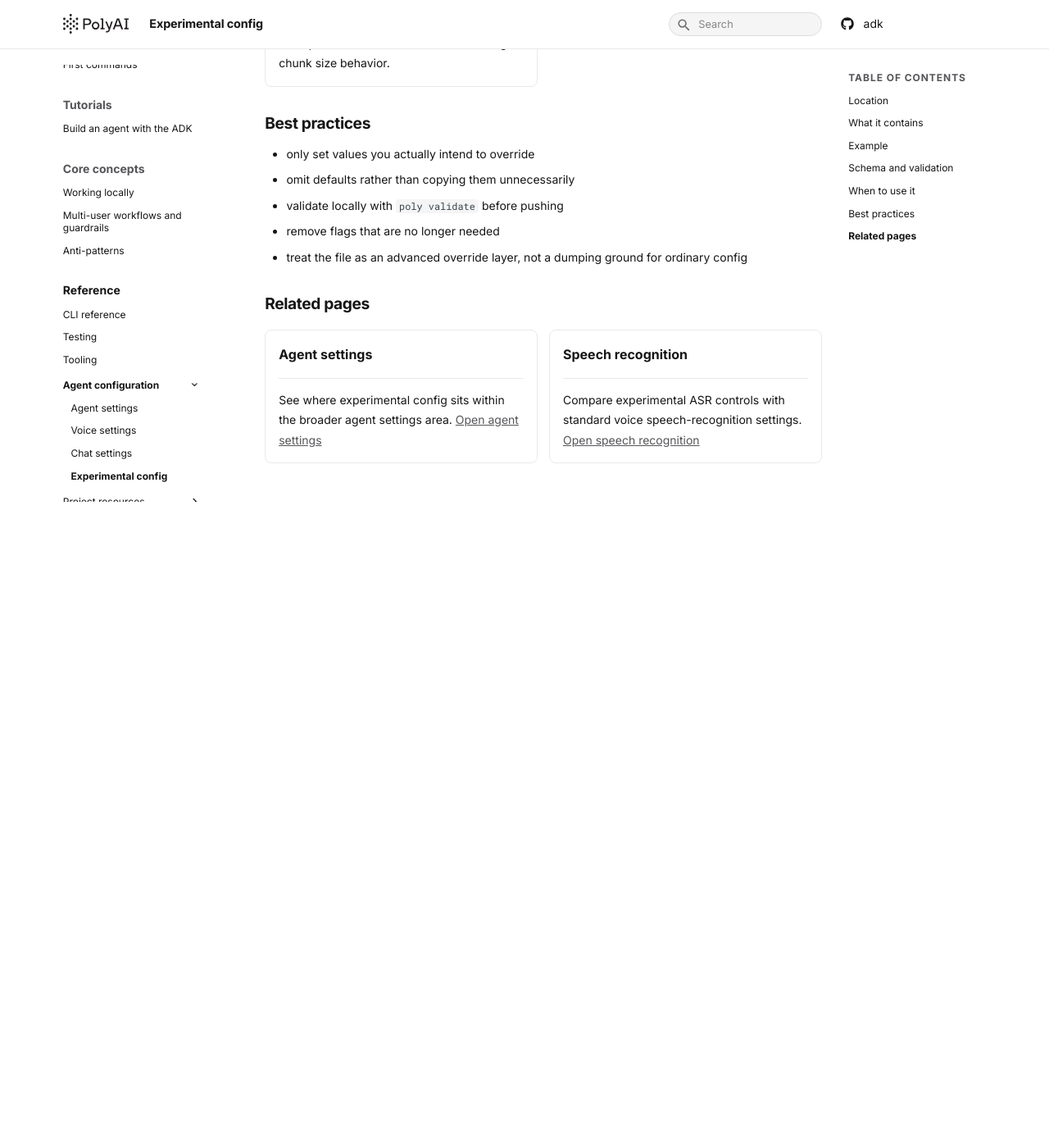
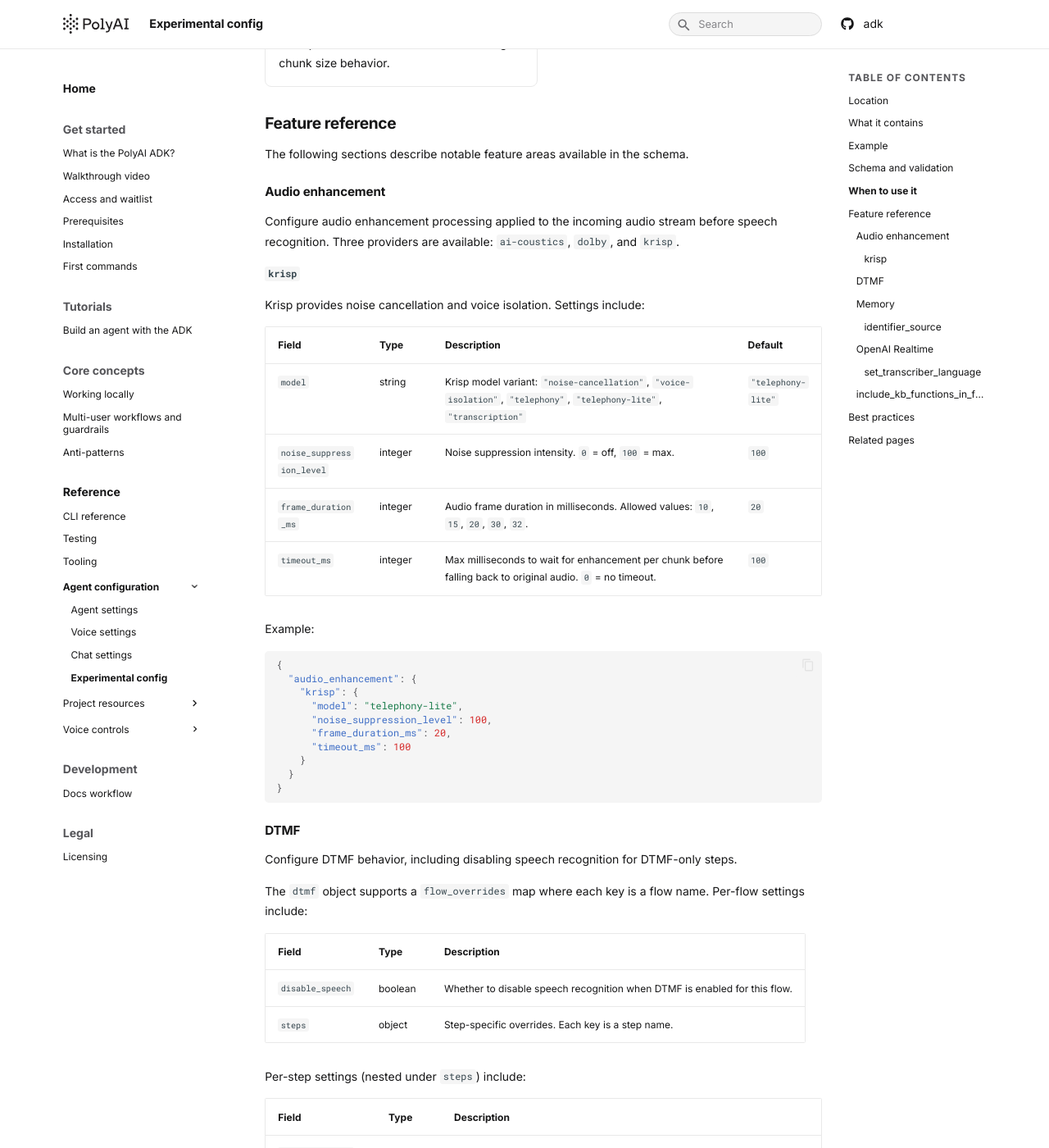
Before and after one commit to polyai/adk, an MkDocs documentation site: the page built from docs/docs/reference/experimental_config.md, in a window 1280 px wide and 1400 px high, scrolled down 1935 px. Shown: the whole window at 82% size. Built offline with MkDocs 1.6.1 and Material for MkDocs 9.7.7, drawn with Linux system fonts in a browser that asks for light colours; before the commit the page ends 2565 px from its top, so only the background shows below that; some of the changed text lies outside the part shown.

Commit message:
docs: chore: Update experimental config (#74)
## Summary

<!-- What does this PR do? Keep it to 1-3 sentences. -->

## Motivation

<!-- Why is this change needed? Link to an issue if applicable. -->

Closes #<!-- issue number -->

## Changes

<!-- Bullet list of the key changes. Focus on *what* changed, not *how*.
-->

-

## Test strategy

<!-- How did you verify this works? Check all that apply. -->

- [ ] Added/updated unit tests
- [ ] Manual CLI testing (`poly <command>`)
- [ ] Tested against a live Agent Studio project
- [x] N/A (docs, config, or trivial change)

## Checklist

- [ ] `ruff check .` and `ruff format --check .` pass
- [ ] `pytest` passes
- [ ] No breaking changes to the `poly` CLI interface (or migration path
documented)
- [ ] Commit messages follow [conventional
commits](https://www.conventionalcommits.org/)

## Screenshots / Logs

<!-- Optional: paste terminal output, screenshots, or before/after diffs
if helpful. -->

Co-authored-by: github-actions[bot] <github-actions[bot]@users.noreply.github.com>

```diff
--- a/docs/docs/reference/experimental_config.md
+++ b/docs/docs/reference/experimental_config.md
@@ -100,6 +100,133 @@
 
 </div>
 
+## Feature reference
+
+The following sections describe notable feature areas available in the schema.
+
+### Audio enhancement
+
+Configure audio enhancement processing applied to the incoming audio stream before speech recognition. Three providers are available: `ai-coustics`, `dolby`, and `krisp`.
+
+#### `krisp`
+
+Krisp provides noise cancellation and voice isolation. Settings include:
+
+| Field | Type | Description | Default |
+|---|---|---|---|
+| `model` | string | Krisp model variant: `"noise-cancellation"`, `"voice-isolation"`, `"telephony"`, `"telephony-lite"`, `"transcription"` | `"telephony-lite"` |
+| `noise_suppression_level` | integer | Noise suppression intensity. `0` = off, `100` = max. | `100` |
+| `frame_duration_ms` | integer | Audio frame duration in milliseconds. Allowed values: `10`, `15`, `20`, `30`, `32`. | `20` |
+| `timeout_ms` | integer | Max milliseconds to wait for enhancement per chunk before falling back to original audio. `0` = no timeout. | `100` |
+
+Example:
+
+~~~json
+{
+  "audio_enhancement": {
+    "krisp": {
+      "model": "telephony-lite",
+      "noise_suppression_level": 100,
+      "frame_duration_ms": 20,
+      "timeout_ms": 100
+    }
+  }
+}
+~~~
+
+### DTMF
+
+Configure DTMF behavior, including disabling speech recognition for DTMF-only steps.
+
+The `dtmf` object supports a `flow_overrides` map where each key is a flow name. Per-flow settings include:
+
+| Field | Type | Description |
+|---|---|---|
+| `disable_speech` | boolean | Whether to disable speech recognition when DTMF is enabled for this flow. |
+| `steps` | object | Step-specific overrides. Each key is a step name. |
+
+Per-step settings (nested under `steps`) include:
+
+| Field | Type | Description |
+|---|---|---|
+| `disable_speech` | boolean | Whether to disable speech recognition for this step. Takes precedence over the flow-level setting. |
+| `first_digit_timeout` | integer | Timeout in seconds for the first DTMF digit input for this step. Minimum: `1`. |
+
+Example:
+
+~~~json
+{
+  "dtmf": {
+    "flow_overrides": {
+      "Payment Flow": {
+        "disable_speech": true,
+        "steps": {
+          "Enter Card Number": {
+            "disable_speech": true,
+            "first_digit_timeout": 5
+          }
+        }
+      }
+    }
+  }
+}
+~~~
+
+### Memory
+
+Configure agent memory features, including repeat-caller identification.
+
+#### `identifier_source`
+
+By default, memory lookups use the caller or callee phone number as the identifier. The `identifier_source` field lets you supply a custom source instead.
+
+| Field | Type | Description |
+|---|---|---|
+| `identifier_source` | string | Custom source for the memory lookup identifier. Must match the pattern `(sip_headers\|integration_attributes\|state):.+`. |
+
+Example:
+
+~~~json
+{
+  "memory": {
+    "identifier_source": "sip_headers:X-Customer-Id"
+  }
+}
+~~~
+
+### OpenAI Realtime
+
+Configure behavior for the OpenAI Realtime integration, including transcription settings.
+
+#### `set_transcriber_language`
+
+| Field | Type | Description | Default |
+|---|---|---|---|
+| `set_transcriber_language` | boolean | When `true`, the conversation language code is passed to the transcriber in the session configuration, making the model adhere more strictly to the specified language. Do not use this in multilingual projects with a language detection component. | `false` |
+
+Example:
+
+~~~json
+{
+  "openai_realtime": {
+    "transcription": {
+      "set_transcriber_language": true
+    }
+  }
+}
+~~~
+
+### `include_kb_functions_in_flows`
+
+Controls whether knowledge base (KB) functions from retrieved RAG topics are shown to the model inside flows.
+
+| Value | Behaviour |
+|---|---|
+| `true` | KB functions from retrieved RAG topics are shown to the model inside flows, even on steps that have their own `functions_referenced`. |
+| `false` (default) | KB functions are hidden inside flows. |
+
+This setting only affects behavior inside flows. Outside flows, KB functions are always shown. It can be overridden per-flow or per-step.
+
 ## Best practices
 
 - only set values you actually intend to override
```
